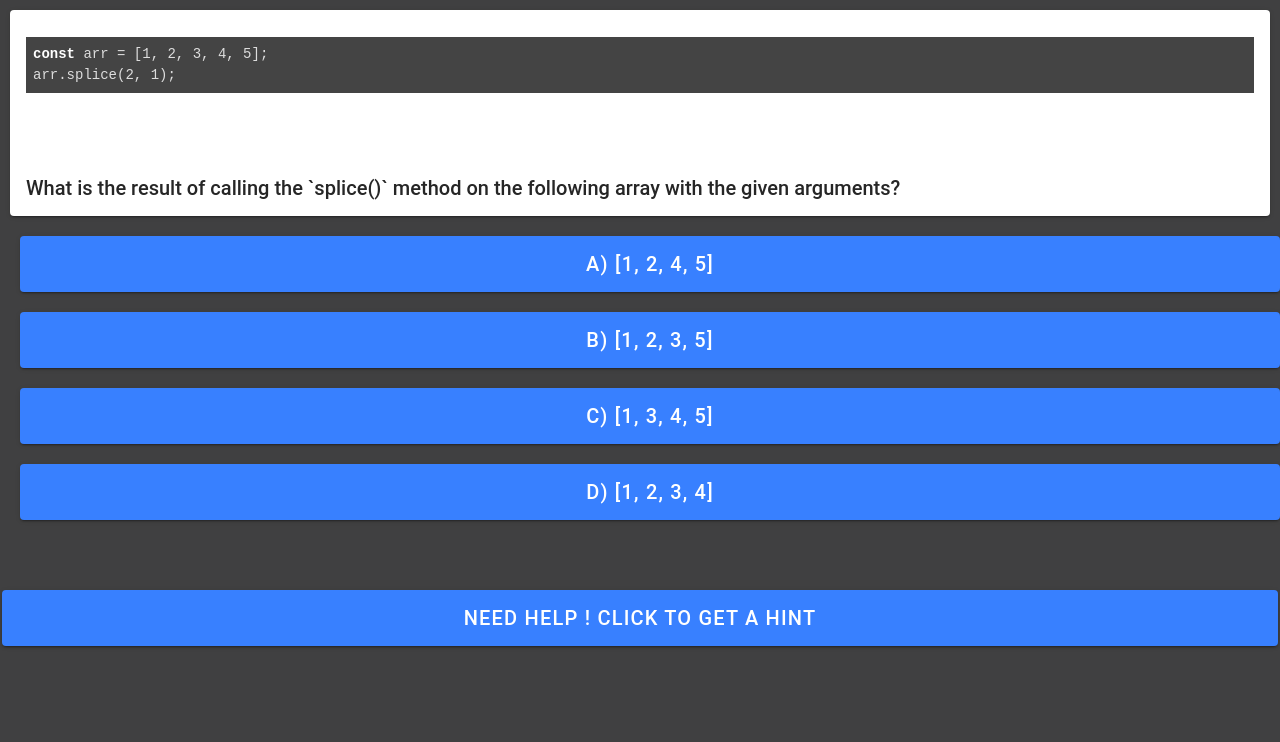
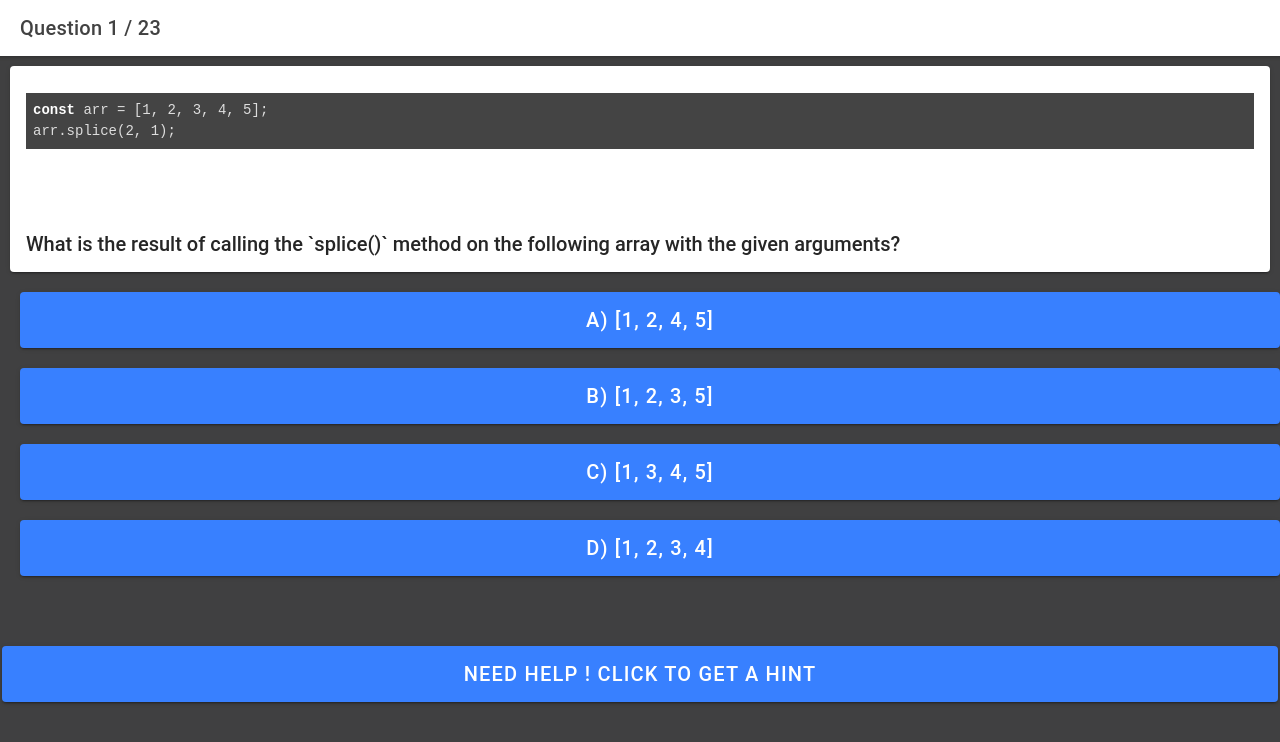
Before and after one commit to johnedelbi/code-cards, a React (Create React App) app: page /game in a window 1280 px wide. Shown: the top 742 px of the page. Built offline with nearby package versions, Linux system fonts and the light colour scheme; a web font is replaced by a local one.

Commit message:
add question number / total on the header

```diff
--- a/src/pages/Game.tsx
+++ b/src/pages/Game.tsx
@@ -1,4 +1,4 @@
-import { IonButton, IonContent, IonPage } from '@ionic/react';
+import { IonButton, IonContent, IonHeader, IonPage, IonTitle, IonToolbar } from '@ionic/react';
 
 import { CodeCard } from '../components/CodeCard'
 import { Hint } from '../components/Hint'
@@ -35,6 +35,11 @@ export const Game: React.FC = () => {
 
     return (
         <IonPage>
+            <IonHeader>
+                <IonToolbar>
+                    <IonTitle>Question {`${currentQuestion + 1} / ${question.length} `}</IonTitle>
+                </IonToolbar>
+            </IonHeader>
             <IonContent>
                 {showScore ? (
                     <Result score={score} totalQuestions={question.length} onTryAgain={tryAgain} />
```
